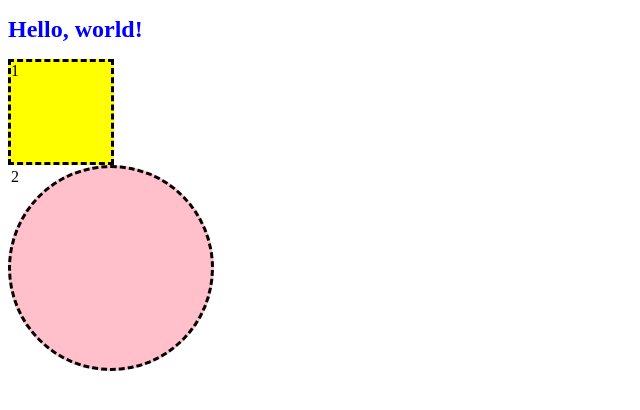
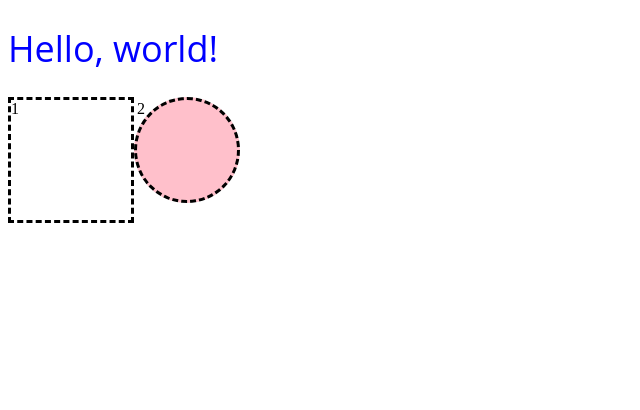
Before and after one commit to rkimmi/wtd, a plain HTML site: page index.html in a window 1280 px wide. Shown: the whole page, without its empty margins (0-640 px from the left). Drawn offline with Linux system fonts and the light colour scheme.

Commit message:
got notes

```diff
--- a/index.html
+++ b/index.html
@@ -1,5 +1,6 @@
 <!DOCTYPE html>
 <html>
+
 <head>
     <meta charset="utf-8" />
     <meta http-equiv="X-UA-Compatible" content="IE=edge">
@@ -8,9 +9,13 @@
     <link rel="stylesheet" type="text/css" href="main.css" />
     <script src="index.js"></script>
 </head>
+
 <body>
     <h1>Hello, world!</h1>
-    <div class='box1 yellow dashed-border'>1</div>
-    <div class='box2 dashed-border circle'>2</div>
+    <div class='row'>
+        <div class='box1 yellow dashed-border'>1</div>
+        <div class='box2 dashed-border circle'>2</div>
+    </div>
 </body>
+
 </html>
--- a/main.css
+++ b/main.css
@@ -1,6 +1,6 @@
 h1 {
     color: blue;
-    font-size: 24px;
+    font: 36px "Open Sans", sans-serif;
 }
 
 h5 {
@@ -11,13 +11,15 @@ p {
     color: dodgerblue;
 }
 
-.box1 {
-    height: 100px;
-    width: 100px;
+.row {
+    display: flex;
+    flex-direction: row;
 }
 
-.yellow {
-    background: yellow;
+.box1 {
+    height: 120px;
+    width: 120px;
+    background-image: url('')
 }
 
 .dashed-border {
@@ -26,8 +28,8 @@ p {
 }
 
 .box2 {
-    height: 200px;
-    width: 200px;
+    height: 100px;
+    width: 100px;
     background: pink;
 }
 
```
Also changed, not shown: 1 other file.
